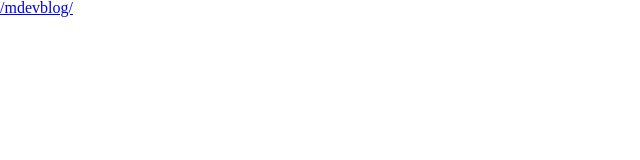
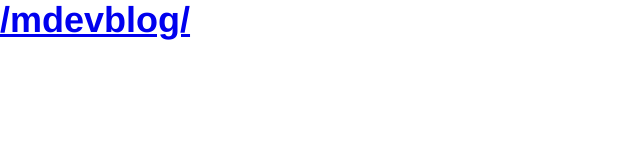
Before and after one commit to michaelagard/mdevblog, a Gatsby site: page / in a window 1280 px wide. Shown: the whole page, without its empty margins (0-640 px from the left). Built offline with nearby package versions, Linux system fonts and the light colour scheme; Gatsby itself is replaced by a stand-in of ours.

Commit message:
remove reset.css

```diff
--- a/src/components/layout.js
+++ b/src/components/layout.js
@@ -3,7 +3,6 @@
 import { useStaticQuery, graphql } from "gatsby"
 
 import Header from "./header"
-import "./reset.css"
 
 const Layout = ({ children }) => {
   const data = useStaticQuery(graphql`
--- a/src/components/reset.css
+++ /dev/null
@@ -1,48 +0,0 @@
-/* http://meyerweb.com/eric/tools/css/reset/
-   v2.0 | 20110126
-   License: none (public domain)
-*/
-
-html, body, div, span, applet, object, iframe,
-h1, h2, h3, h4, h5, h6, p, blockquote, pre,
-a, abbr, acronym, address, big, cite, code,
-del, dfn, em, img, ins, kbd, q, s, samp,
-small, strike, strong, sub, sup, tt, var,
-b, u, i, center,
-dl, dt, dd, ol, ul, li,
-fieldset, form, label, legend,
-table, caption, tbody, tfoot, thead, tr, th, td,
-article, aside, canvas, details, embed,
-figure, figcaption, footer, header, hgroup,
-menu, nav, output, ruby, section, summary,
-time, mark, audio, video {
-	margin: 0;
-	padding: 0;
-	border: 0;
-	font-size: 100%;
-	font: inherit;
-	vertical-align: baseline;
-}
-/* HTML5 display-role reset for older browsers */
-article, aside, details, figcaption, figure,
-footer, header, hgroup, menu, nav, section {
-	display: block;
-}
-body {
-	line-height: 1;
-}
-ol, ul {
-	list-style: none;
-}
-blockquote, q {
-	quotes: none;
-}
-blockquote:before, blockquote:after,
-q:before, q:after {
-	content: '';
-	content: none;
-}
-table {
-	border-collapse: collapse;
-	border-spacing: 0;
-}
```
